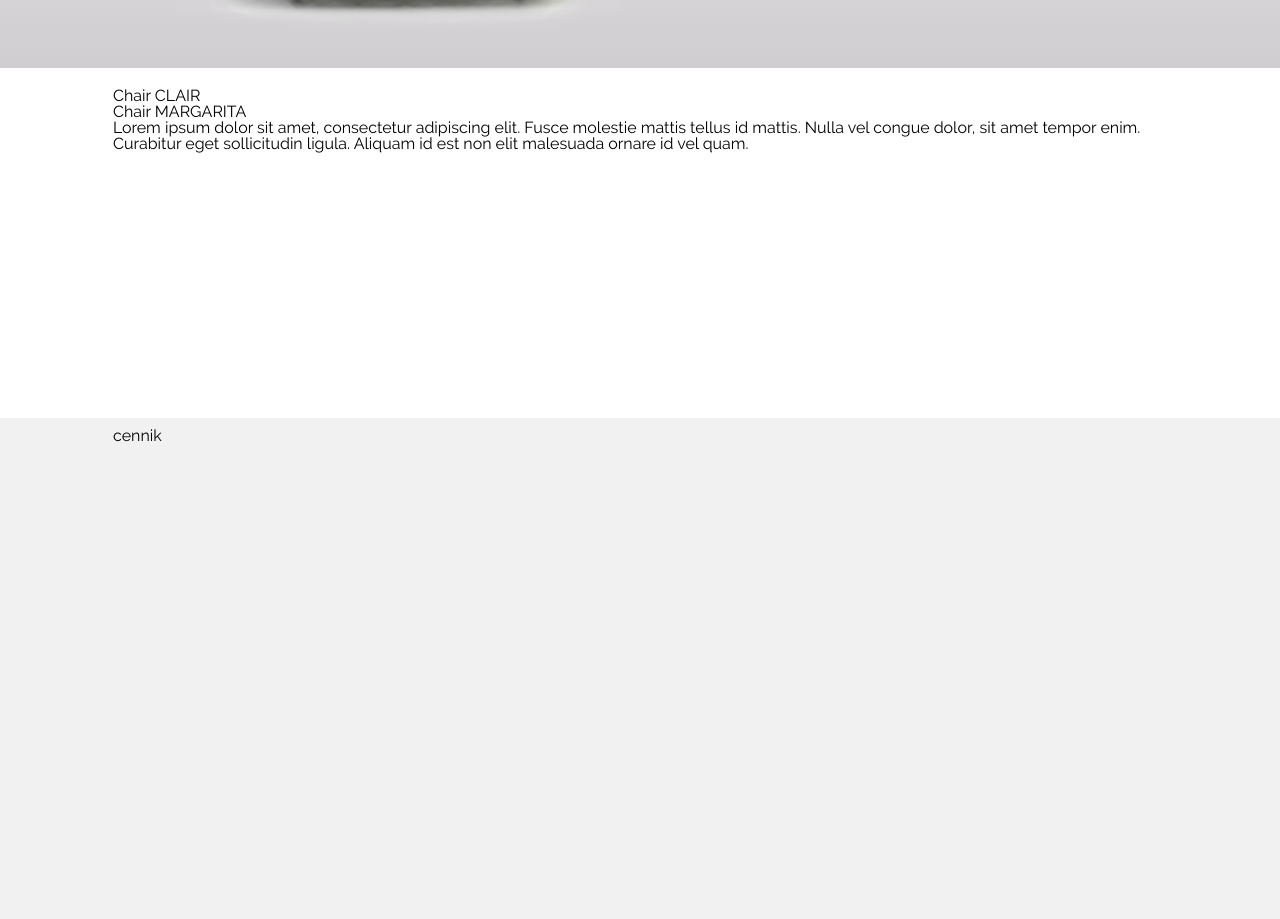
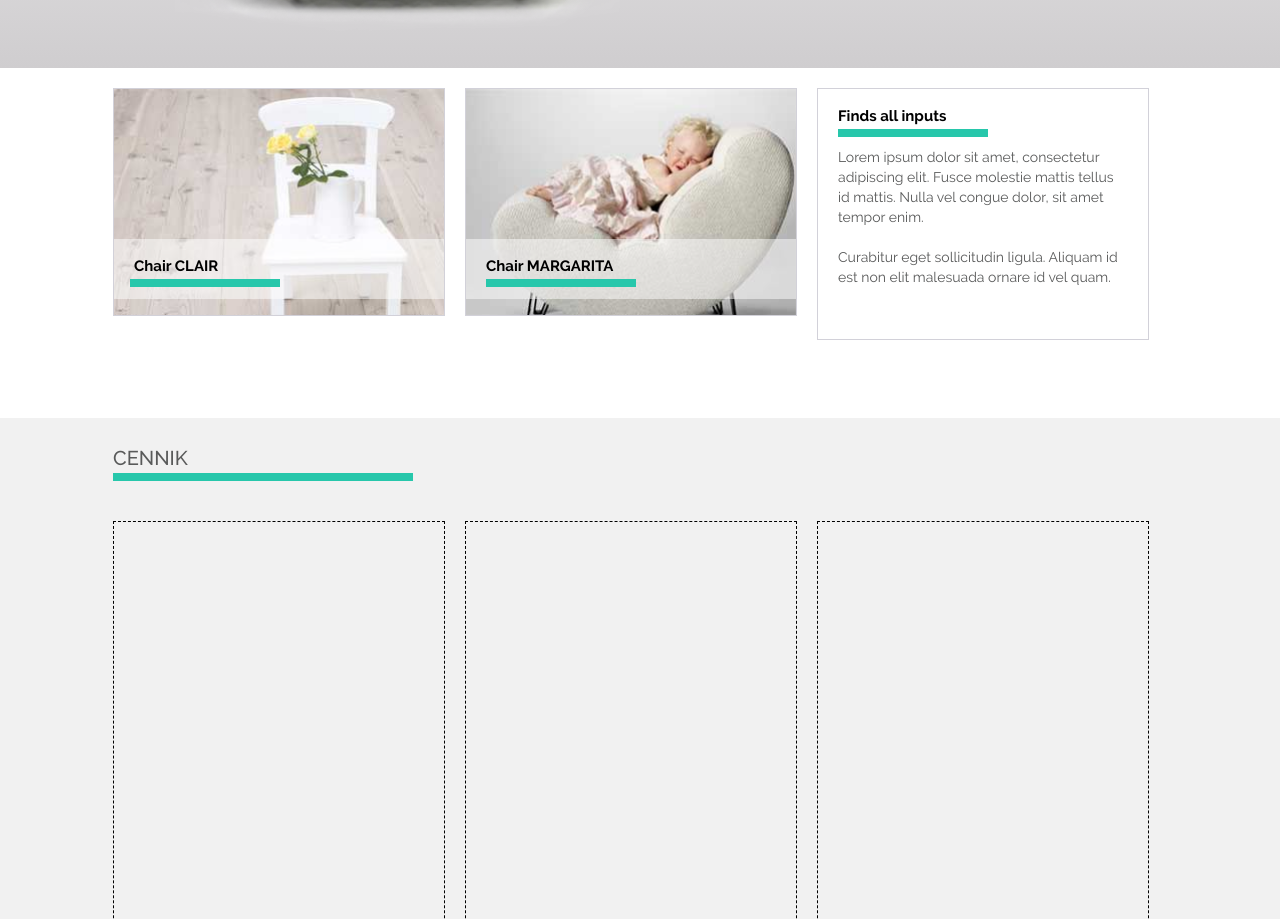
Before and after one commit to marianna-akbal/SitOnChair, a plain HTML site: page index.html in a window 1280 px wide. Shown: the part 472-1391 px from the top of the page. Drawn offline with Linux system fonts and the light colour scheme.

Commit message:
part two done, part three wireframe

```diff
--- a/css/style.css
+++ b/css/style.css
@@ -430,10 +430,149 @@ a {
 	background-color: white;
 }
 
+.partTwoPhoto1, .partTwoPhoto2, .partTwoTextBox{
+	float: left;
+	width: 330px;
+}
+
+.partTwoPhoto1{
+	background-image: url("../images/box1_img.jpg");
+	background-size: cover;
+	background-repeat: no-repeat;
+	background-position: center;
+	width: 330px;
+	height: 226px;
+	margin-right: 20px;
+	border: 1px solid #d2d1d9;
+	position: relative;
+}
+
+.rectanglePhoto1{
+	background-color: rgba(255, 255, 255, 0.5);
+	width: 330px;
+	height: 60px;
+	position: absolute;
+	top: 150px;
+}
+
+.rectanglePhoto1 p{
+	font-size: 15px;
+	font-weight: bold;
+	margin-top: 20px;
+	margin-left: 20px;
+}
+
+.rectanglePhoto1 p::after{
+	content: "";
+	width: 150px;
+	height: 8px;
+	background-color: #27c7ab;
+	display: block;
+	margin-top: 5px;
+	margin-left: -4px;
+}
+
+.partTwoPhoto2{
+	background-image: url("../images/box2_img.jpg");
+	background-size: cover;
+	background-repeat: no-repeat;
+	background-position: center;
+	width: 330px;
+	height: 226px;
+	margin-right: 20px;
+	border: 1px solid #d2d1d9;
+	position: relative;
+}
+
+.rectanglePhoto2{
+	background-color: rgba(255, 255, 255, 0.5);
+	width: 330px;
+	height: 60px;
+	position: absolute;
+	top: 150px;
+}
+
+.rectanglePhoto2 p{
+	font-size: 15px;
+	font-weight: bold;
+	margin-top: 20px;
+	margin-left: 20px;
+}
+
+.rectanglePhoto2 p::after{
+	content: "";
+	width: 150px;
+	height: 8px;
+	background-color: #27c7ab;
+	display: block;
+	margin-top: 5px;
+}
+
+.partTwoTextBox{
+	background-color: white;
+	width: 330px;
+	height: 250px;
+	border: 1px solid #d2d1d9;
+}
+
+.partTwoTextBox p{
+	width: 290px;
+}
+
+.partTwoTextBox p:first-child{
+	font-size: 15px;
+	font-weight: bold;
+	margin-top: 20px;
+	margin-left: 20px;
+}
+
+.partTwoTextBox p:first-child::after{
+	content: "";
+	width: 150px;
+	height: 8px;
+	background-color: #27c7ab;
+	display: block;
+	margin-top: 5px;
+}
+
+.partTwoTextBox p:nth-child(2){
+	font-size: 14px;
+	margin-top: 10px;
+	margin-left: 20px;
+	color: #595a5a;
+	line-height: 20px;
+
+}
+
+.partTwoTextBox p:last-child{
+	font-size: 14px;
+	margin-top: 20px;
+	margin-left: 20px;
+	color: #595a5a;
+	line-height: 20px;
+}
+
 .partThree{
 	height: 725px;
 	width: 100%;
 	background-color: #f1f1f1;
+}
+
+.partThree p{
+	text-transform: uppercase;
+	margin-top: 20px;
+	font-size: 20px;
+	font-weight: 500;
+	color: #595a5a;
+}
+
+.partThree p::after{
+	content: "";
+	width: 300px;
+	height: 8px;
+	background-color: #27c7ab;
+	display: block;
+	margin-top: 5px;
 }
 
 .partFour{
@@ -442,8 +581,40 @@ a {
 	background-color: white;
 }
 
+.paymentPlanBasic{
+	width: 330px;
+	height: 540px;
+	float: left;
+	border: 1px dashed black;
+	margin-top: 40px;
+	margin-right: 20px;
+}
+
+.paymentPlanStandard{
+	width: 330px;
+	height: 540px;
+	float: left;
+	border: 1px dashed black;
+	margin-top: 40px;
+	margin-right: 20px;
+}
+
+.paymentPlanAdvance{
+	width: 330px;
+	height: 540px;
+	float: left;
+	border: 1px dashed black;
+	margin-top: 40px;
+
+}
+
+
 footer{
 	height: 106px;
 	width: 100%;
 	background-color: white;
 }
+
+.boldOnLogoBottom {
+		font-weight: bold;
+}
--- a/index.html
+++ b/index.html
@@ -32,8 +32,8 @@
         </div>
         <div class="sliderTextMore">Lorem ipsum dolor sit amet, consectetur adipiscing elit.<br> Mauris ante eros, finibus et feugiat quis, dapibus a risus.<br> Vivamus in tellus ligula. Nunc luctus ligula<br> eget lacus lobortis, at consequat.
         </div>
-        <div class="buttonSeeMore">
-          <p>zobacz wiecej</p>
+        <a href="#"><div class="buttonSeeMore">
+          <p>zobacz wiecej</p></a>
         </div>
       </div>
       <div class="rightSliderArrow">&gt;
@@ -52,6 +52,7 @@
         </div>
       </div>
       <div class="partTwoTextBox">
+        <p>Finds all inputs</p>
         <p>Lorem ipsum dolor sit amet, consectetur adipiscing elit. Fusce molestie mattis tellus id mattis. Nulla vel congue dolor, sit amet tempor enim.</p>
         <p> Curabitur eget sollicitudin ligula. Aliquam id est non elit malesuada ornare id vel quam.</p>
       </div>
@@ -97,7 +98,7 @@
       </div>
       <div class="socialMedia"><img src="images/flickr.png"><img src="images/vimeo.png"><img src="images/pinterest.png"><img src="images/twitter.png">
       </div>
-      <div class="footerLogo">SIT <span class="boldOnLogo">ON</span> CHAIR
+      <div class="footerLogo">SIT <span class="boldOnLogoBottom">ON</span> CHAIR
       </div>
     </div>
   </footer>
```
